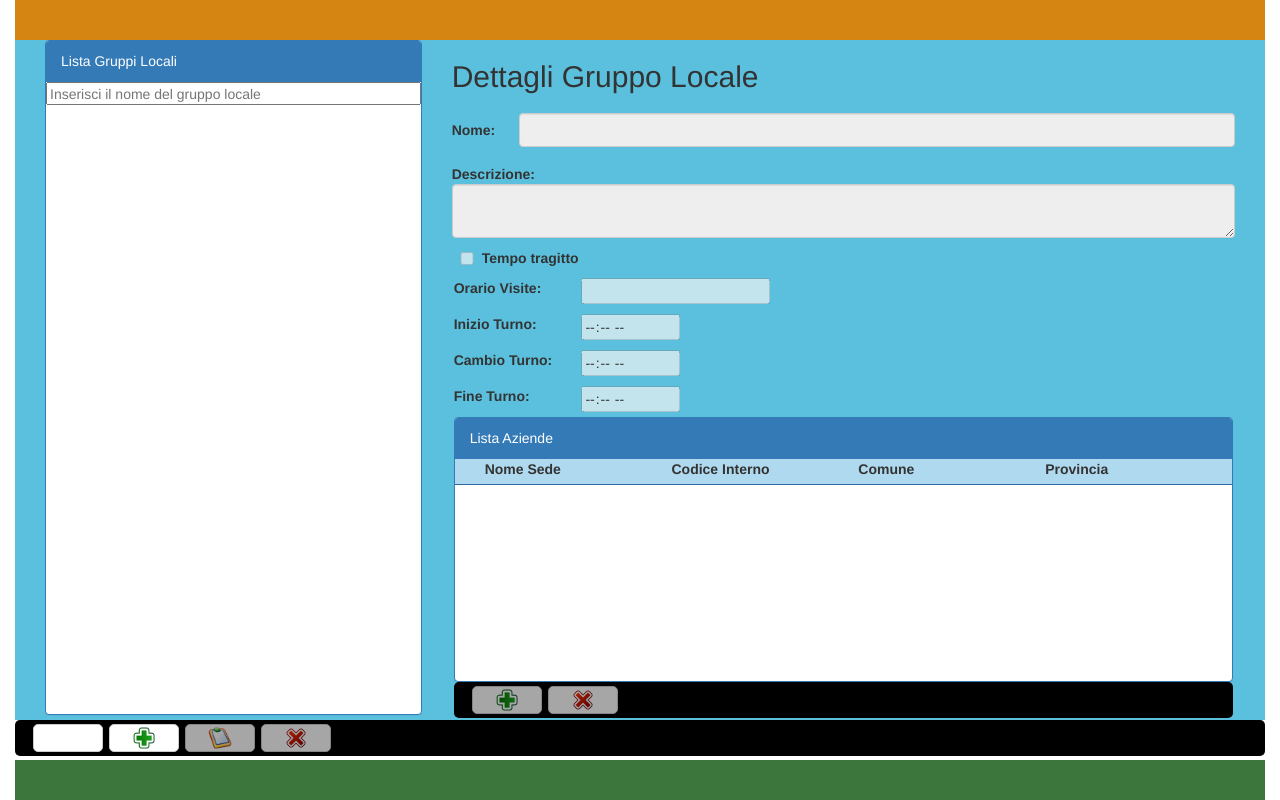
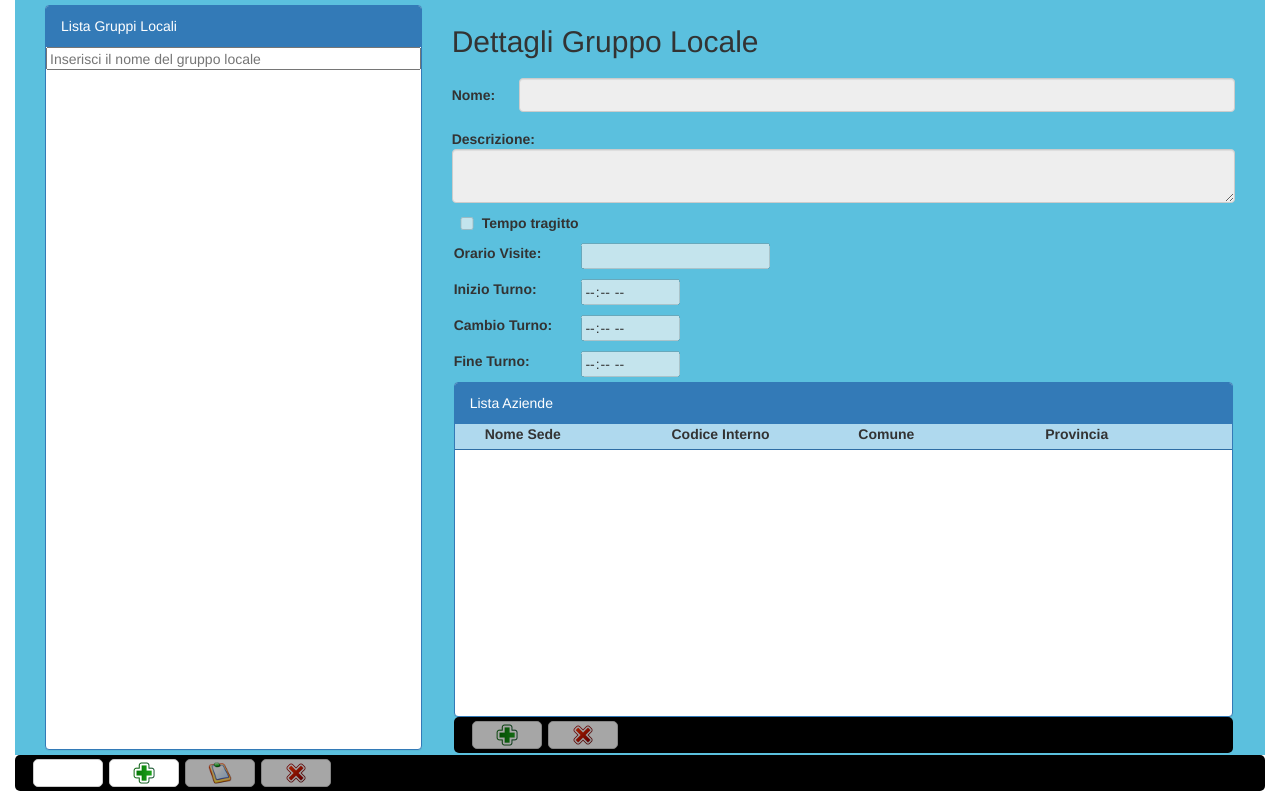
Before and after one commit to INTERSAIL/ZMLGruppiLocali, a website: page app/index.html in a window 1280 px wide. Drawn offline with Linux system fonts and the light colour scheme; no server answers.

Commit message:
modifiche al gruppo locale

```diff
--- a/app/css/app.css
+++ b/app/css/app.css
@@ -41,7 +41,8 @@ html, body{
 
 #header {
   width: 100%;
-  height: 40px;
+  height: 0;/* 40px;*/
+  margin-top: 5px;
   box-sizing: border-box;
   position: relative;
   z-index: 100;
@@ -53,15 +54,21 @@ html, body{
   box-sizing: border-box;
   position: relative;
   z-index: 1;
-  margin-top: -40px;
+  margin-top: -5px;
+  margin-bottom: -5px;
+  padding-top: 5px;
+  padding-bottom: 5px;
+  /*margin-top: -40px;
   margin-bottom: -40px;
   padding-top: 40px;
-  padding-bottom: 40px;
+  padding-bottom: 40px;*/
 }
 
 #footer {
+  display: none;
   width: 100%;
-  height: 40px;
+  margin-top: 5px;
+  /*height: 40px;*/
   box-sizing: border-box;
   position: relative;
   z-index: 100;
```
